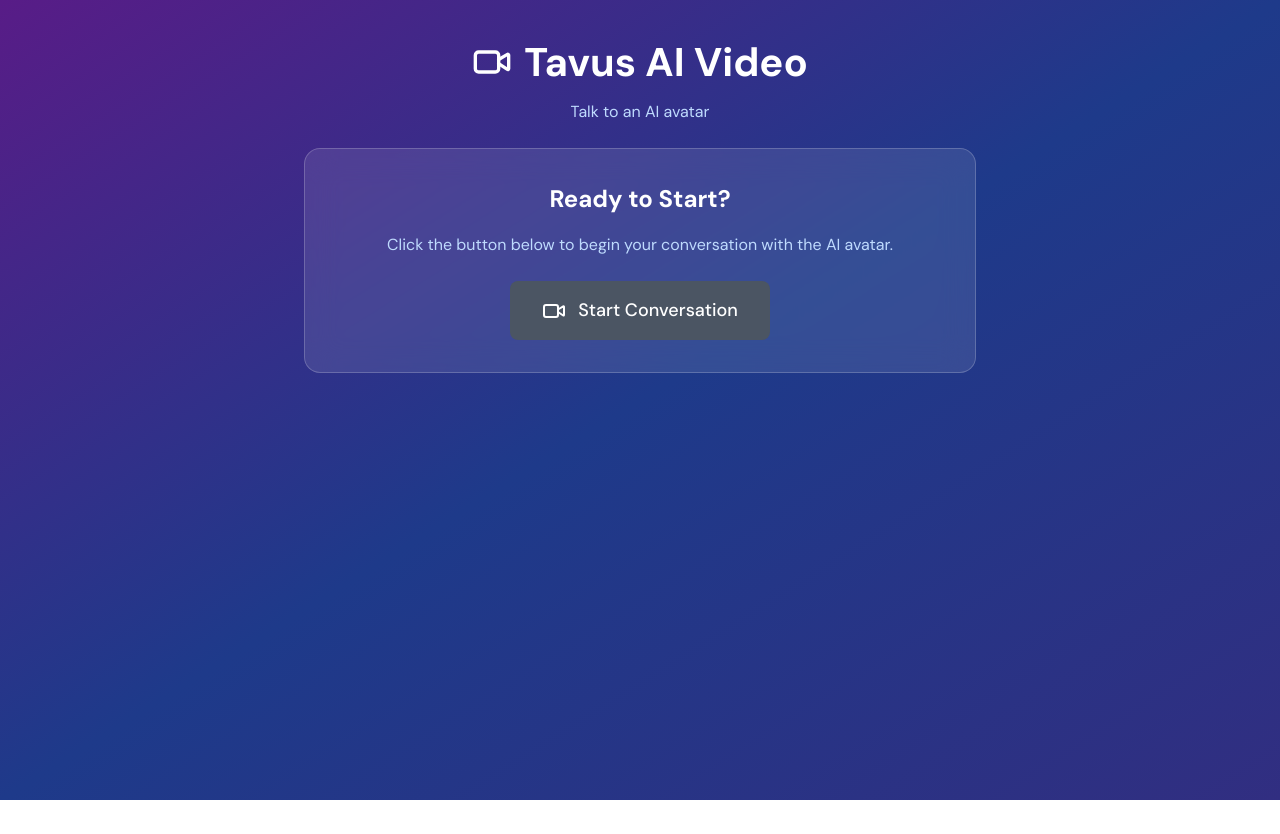
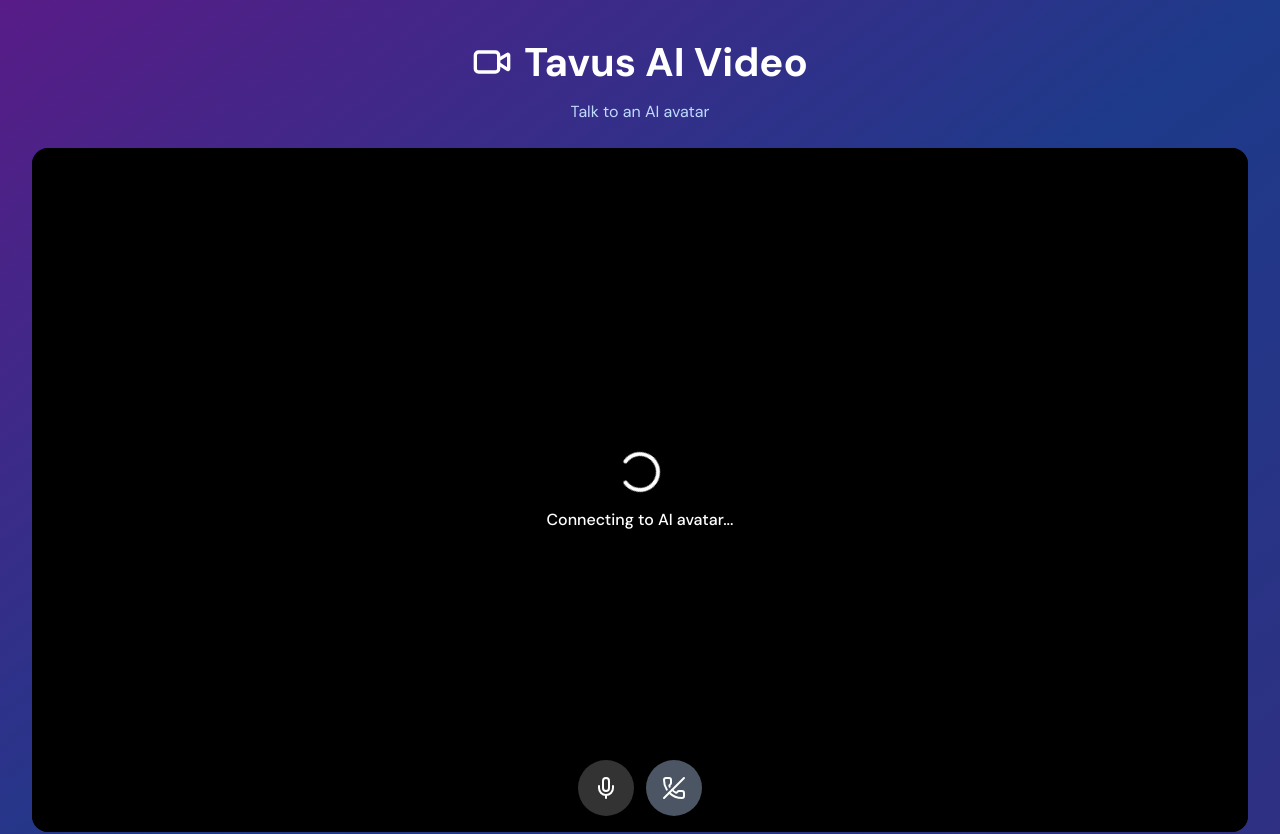
Before and after one commit to naman-sonawane/trippy, a Next.js app: page /agent in a window 1280 px wide. Shown: the top 834 px of the page. Before the commit the page ends 800 px from the top, so only its background shows below. Built offline with nearby package versions, Linux system fonts and the light colour scheme.

Commit message:
better better call person

```diff
--- a/app/agent/page.tsx
+++ b/app/agent/page.tsx
@@ -30,19 +30,34 @@
     const [conversationId, setConversationId] = useState<string>('');
     const [conversationUrl, setConversationUrl] = useState<string>('');
     const [isConnected, setIsConnected] = useState<boolean>(false);
-    const [isLoading, setIsLoading] = useState<boolean>(false);
+    const [isLoading, setIsLoading] = useState<boolean>(true);
     const [isMuted, setIsMuted] = useState<boolean>(false);
     const [error, setError] = useState<string>('');
     const [logs, setLogs] = useState<Log[]>([]);
     const [dailyLoaded, setDailyLoaded] = useState<boolean>(false);
     const [showSwipeButton, setShowSwipeButton] = useState<boolean>(false);
+    const [tripDetails, setTripDetails] = useState<{destination: string; startDate: string; endDate: string} | null>(null);
+    const [autoStarted, setAutoStarted] = useState<boolean>(false);
 
     const videoRef = useRef<HTMLVideoElement>(null);
+    const audioRef = useRef<HTMLAudioElement>(null);
     const callObjectRef = useRef<DailyCallObject | null>(null);
 
     const addLog = (message: string): void => {
         setLogs(prev => [...prev, { time: new Date().toLocaleTimeString(), message }]);
     };
+
+    // Load trip details from localStorage
+    useEffect(() => {
+        const destination = localStorage.getItem('currentDestination');
+        const startDate = localStorage.getItem('tripStartDate');
+        const endDate = localStorage.getItem('tripEndDate');
+
+        if (destination && startDate && endDate) {
+            setTripDetails({ destination, startDate, endDate });
+            addLog(`📍 Trip loaded: ${destination} (${startDate} to ${endDate})`);
+        }
+    }, []);
 
     // Load Daily.co SDK
     useEffect(() => {
@@ -62,6 +77,14 @@
         };
     }, []);
 
+    // Auto-start conversation when Daily is loaded
+    useEffect(() => {
+        if (dailyLoaded && !autoStarted && !isConnected) {
+            setAutoStarted(true);
+            startConversation();
+        }
+    }, [dailyLoaded, autoStarted, isConnected]);
+
     const startConversation = async (): Promise<void> => {
         if (!dailyLoaded) {
             setError('Daily.co SDK is still loading...');
@@ -74,9 +97,25 @@
         try {
             addLog('🔄 Creating conversation...');
 
-            // Call our API endpoint
+            // Build conversational context with trip details
+            let conversationalContext = 'You are a helpful AI travel assistant. ';
+            if (tripDetails) {
+                conversationalContext += `The user is planning a trip to ${tripDetails.destination} from ${tripDetails.startDate} to ${tripDetails.endDate}. `;
+                conversationalContext += `Ask them about their preferences for activities, dining, budget, and travel style to help recommend the best places and experiences in ${tripDetails.destination}.`;
+            } else {
+                conversationalContext += 'Help the user plan their travel itinerary by asking about their destination, dates, and preferences.';
+            }
+
+            // Call our API endpoint with trip context
             const response = await fetch('/api/conversation', {
                 method: 'POST',
+                headers: {
+                    'Content-Type': 'application/json',
+                },
+                body: JSON.stringify({
+                    conversational_context: conversationalContext,
+                    trip_details: tripDetails,
+                }),
             });
 
             if (!response.ok) {
@@ -105,10 +144,10 @@
         try {
             addLog('🔗 Joining Daily room...');
 
-            // Create Daily call object (audio only)
+            // Create Daily call object (audio only, video disabled)
             const callObject = window.DailyIframe.createCallObject({
-                videoSource: false,  // Disable camera
-                audioSource: true,   // Enable microphone only
+                videoSource: false,
+                audioSource: true,
             });
 
             callObjectRef.current = callObject;
@@ -118,33 +157,27 @@
                 addLog(`👤 Participant joined: ${e?.participant?.user_name || 'AI'}`);
             });
 
-            // Listen for track started (video and audio available)
+            // Listen for track started - separate video and audio handling
             callObject.on('track-started', (e) => {
-                if (!e?.participant || !videoRef.current) return;
+                if (!e?.participant) return;
 
-                if (e.track.kind === 'video') {
-                    addLog('🎥 Video track started');
-                    const currentStream = videoRef.current.srcObject as MediaStream;
-                    if (currentStream) {
-                        currentStream.addTrack(e.track);
-                    } else {
-                        const newStream = new MediaStream([e.track]);
-                        videoRef.current.srcObject = newStream;
-                    }
+                // Only handle remote participants (not local)
+                if (e.participant.local) {
+                    addLog('⏭️ Skipping local track (preventing echo)');
+                    return;
+                }
+
+                if (e.track.kind === 'video' && videoRef.current) {
+                    addLog('🎥 Remote video track started');
+                    videoRef.current.srcObject = new MediaStream([e.track]);
                     videoRef.current.play();
                     setIsLoading(false);
                 }
 
-                if (e.track.kind === 'audio') {
-                    addLog('🔊 Audio track started');
-                    const currentStream = videoRef.current.srcObject as MediaStream;
-                    if (currentStream) {
-                        currentStream.addTrack(e.track);
-                    } else {
-                        const newStream = new MediaStream([e.track]);
-                        videoRef.current.srcObject = newStream;
-                    }
-                    videoRef.current.play();
+                if (e.track.kind === 'audio' && audioRef.current) {
+                    addLog('🔊 Remote audio track started');
+                    audioRef.current.srcObject = new MediaStream([e.track]);
+                    audioRef.current.play();
                 }
             });
 
@@ -188,6 +221,10 @@
                 videoRef.current.srcObject = null;
             }
 
+            if (audioRef.current) {
+                audioRef.current.srcObject = null;
+            }
+
             if (conversationId) {
                 await fetch(`/api/conversation?id=${conversationId}`, {
                     method: 'DELETE',
@@ -229,100 +266,14 @@
                         Tavus AI Video
                     </h1>
                     <p style={{ color: '#bfdbfe', fontSize: '1rem' }}>Talk to an AI avatar</p>
+                    {tripDetails && (
+                        <p style={{ color: '#86efac', fontSize: '0.875rem', marginTop: '0.5rem' }}>
+                            Planning trip to {tripDetails.destination} • {tripDetails.startDate} to {tripDetails.endDate}
+                        </p>
+                    )}
                 </div>
 
-                {!isConnected ? (
-                    <div style={{ maxWidth: '672px', margin: '0 auto' }}>
-                        <div style={{
-                            background: 'rgba(255, 255, 255, 0.1)',
-                            backdropFilter: 'blur(16px)',
-                            borderRadius: '1rem',
-                            padding: '2rem',
-                            border: '1px solid rgba(255, 255, 255, 0.2)',
-                            textAlign: 'center'
-                        }}>
-                            <h2 style={{ fontSize: '1.5rem', fontWeight: 'bold', color: 'white', marginBottom: '1rem' }}>
-                                Ready to Start?
-                            </h2>
-                            <p style={{ color: '#bfdbfe', marginBottom: '1.5rem' }}>
-                                Click the button below to begin your conversation with the AI avatar.
-                            </p>
-
-                            <button
-                                onClick={startConversation}
-                                disabled={isLoading || !dailyLoaded}
-                                style={{
-                                    background: isLoading || !dailyLoaded ? '#4b5563' : '#22c55e',
-                                    color: 'white',
-                                    fontWeight: '500',
-                                    padding: '1rem 2rem',
-                                    borderRadius: '0.5rem',
-                                    border: 'none',
-                                    cursor: isLoading || !dailyLoaded ? 'not-allowed' : 'pointer',
-                                    display: 'flex',
-                                    alignItems: 'center',
-                                    justifyContent: 'center',
-                                    gap: '0.75rem',
-                                    margin: '0 auto',
-                                    fontSize: '1.125rem',
-                                    transition: 'background 0.2s'
-                                }}
-                                onMouseEnter={(e) => {
-                                    if (!isLoading && dailyLoaded) {
-                                        e.currentTarget.style.background = '#16a34a';
-                                    }
-                                }}
-                                onMouseLeave={(e) => {
-                                    if (!isLoading && dailyLoaded) {
-                                        e.currentTarget.style.background = '#22c55e';
-                                    }
-                                }}
-                            >
-                                {isLoading ? <Loader2 style={{ width: '1.5rem', height: '1.5rem', animation: 'spin 1s linear infinite' }} /> : <Video style={{ width: '1.5rem', height: '1.5rem' }} />}
-                                Start Conversation
-                            </button>
-
-                            {error && (
-                                <div style={{
-                                    marginTop: '1.5rem',
-                                    padding: '1rem',
-                                    background: 'rgba(239, 68, 68, 0.2)',
-                                    border: '1px solid #ef4444',
-                                    borderRadius: '0.5rem',
-                                    color: '#fecaca',
-                                    fontSize: '0.875rem',
-                                    display: 'flex',
-                                    gap: '0.5rem'
-                                }}>
-                                    <AlertCircle style={{ width: '1.25rem', height: '1.25rem', flexShrink: 0, marginTop: '0.125rem' }} />
-                                    <span>{error}</span>
-                                </div>
-                            )}
-
-                            {logs.length > 0 && (
-                                <div style={{
-                                    marginTop: '1.5rem',
-                                    background: 'rgba(0, 0, 0, 0.4)',
-                                    borderRadius: '0.75rem',
-                                    padding: '1rem',
-                                    maxHeight: '12rem',
-                                    overflowY: 'auto'
-                                }}>
-                                    <h3 style={{ fontSize: '0.875rem', fontWeight: 'bold', color: '#bfdbfe', marginBottom: '0.5rem' }}>
-                                        Activity
-                                    </h3>
-                                    <div style={{ fontFamily: 'monospace', fontSize: '0.75rem', textAlign: 'left' }}>
-                                        {logs.map((log, i) => (
-                                            <div key={i} style={{ color: '#d1d5db', marginBottom: '0.25rem' }}>
-                                                <span style={{ color: '#60a5fa' }}>[{log.time}]</span> {log.message}
-                                            </div>
-                                        ))}
-                                    </div>
-                                </div>
-                            )}
-                        </div>
-                    </div>
-                ) : showSwipeButton ? (
+                {showSwipeButton ? (
                     <div style={{ maxWidth: '672px', margin: '0 auto' }}>
                         <div style={{
                             background: 'rgba(255, 255, 255, 0.1)',
@@ -378,12 +329,21 @@
                             overflow: 'hidden',
                             aspectRatio: '16/9'
                         }}>
+                            {/* Video element for visual only - MUTED */}
                             <video
                                 ref={videoRef}
                                 autoPlay
                                 playsInline
-                                muted={false}
+                                muted={true}
                                 style={{ width: '100%', height: '100%', objectFit: 'cover' }}
+                            />
+
+                            {/* Hidden audio element for sound only - handles remote audio separately */}
+                            <audio
+                                ref={audioRef}
+                                autoPlay
+                                playsInline
+                                style={{ display: 'none' }}
                             />
 
                             {isLoading && (
@@ -405,6 +365,26 @@
                                         }} />
                                         <p style={{ color: 'white', fontWeight: '500' }}>Connecting to AI avatar...</p>
                                     </div>
+                                </div>
+                            )}
+
+                            {error && (
+                                <div style={{
+                                    position: 'absolute',
+                                    top: '1rem',
+                                    left: '1rem',
+                                    right: '1rem',
+                                    padding: '1rem',
+                                    background: 'rgba(239, 68, 68, 0.9)',
+                                    border: '1px solid #ef4444',
+                                    borderRadius: '0.5rem',
+                                    color: 'white',
+                                    fontSize: '0.875rem',
+                                    display: 'flex',
+                                    gap: '0.5rem'
+                                }}>
+                                    <AlertCircle style={{ width: '1.25rem', height: '1.25rem', flexShrink: 0, marginTop: '0.125rem' }} />
+                                    <span>{error}</span>
                                 </div>
                             )}
 
--- a/app/new-trip/page.tsx
+++ b/app/new-trip/page.tsx
@@ -31,8 +31,14 @@
 
             if (response.ok) {
                 const { trip } = await response.json();
+
+                // Save trip details to localStorage for the Tavus bot
                 localStorage.setItem("currentTripId", trip._id);
                 localStorage.setItem("currentDestination", destination);
+                localStorage.setItem("tripStartDate", startDate);
+                localStorage.setItem("tripEndDate", endDate);
+
+                // Navigate to the AI agent (Tavus page)
                 router.push("/agent");
             }
         } catch (error) {
```
Also changed, not shown: app/api/conversation/route.ts (+7 -14 lines). Lines whose indentation alone changed are shown as unchanged.
